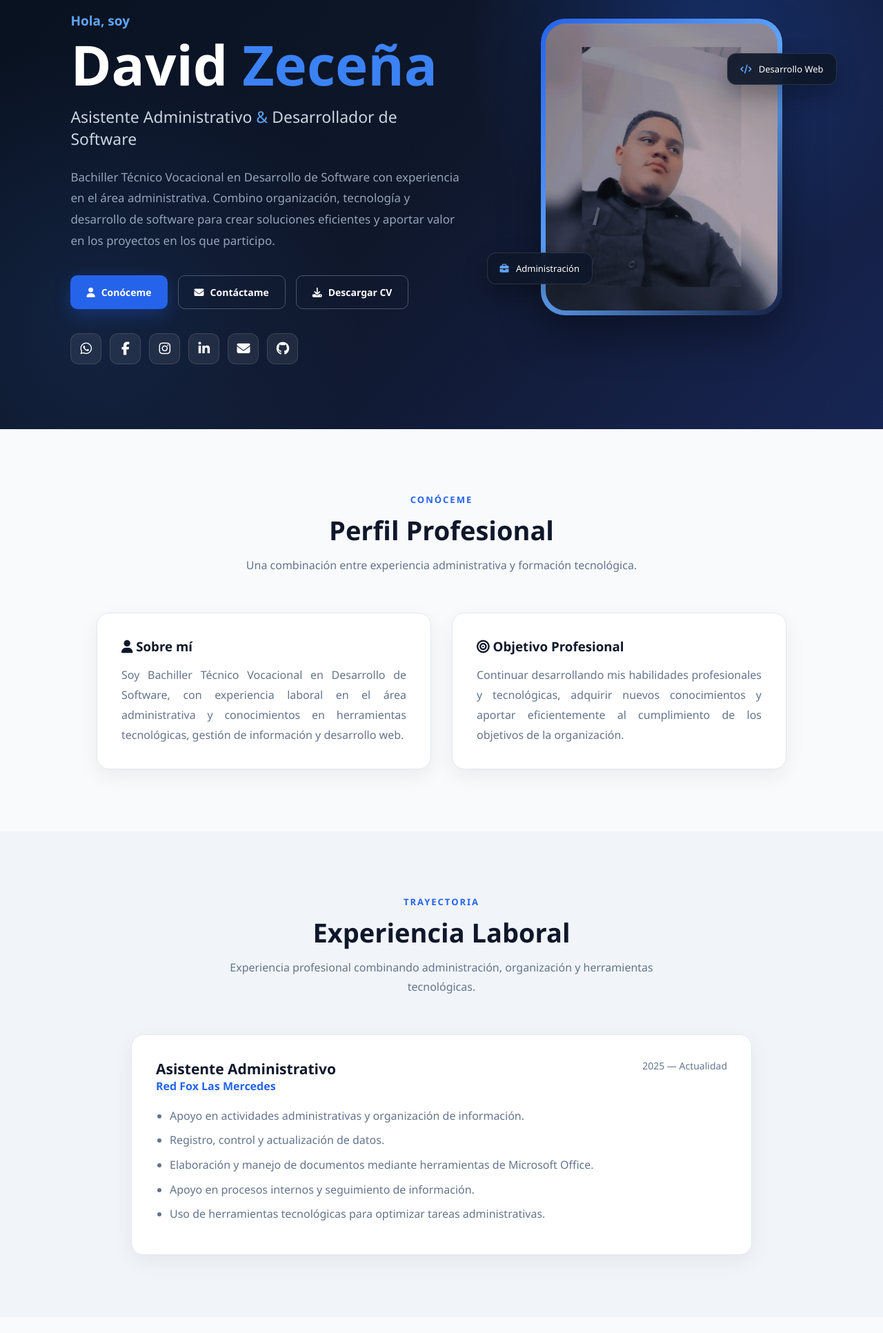
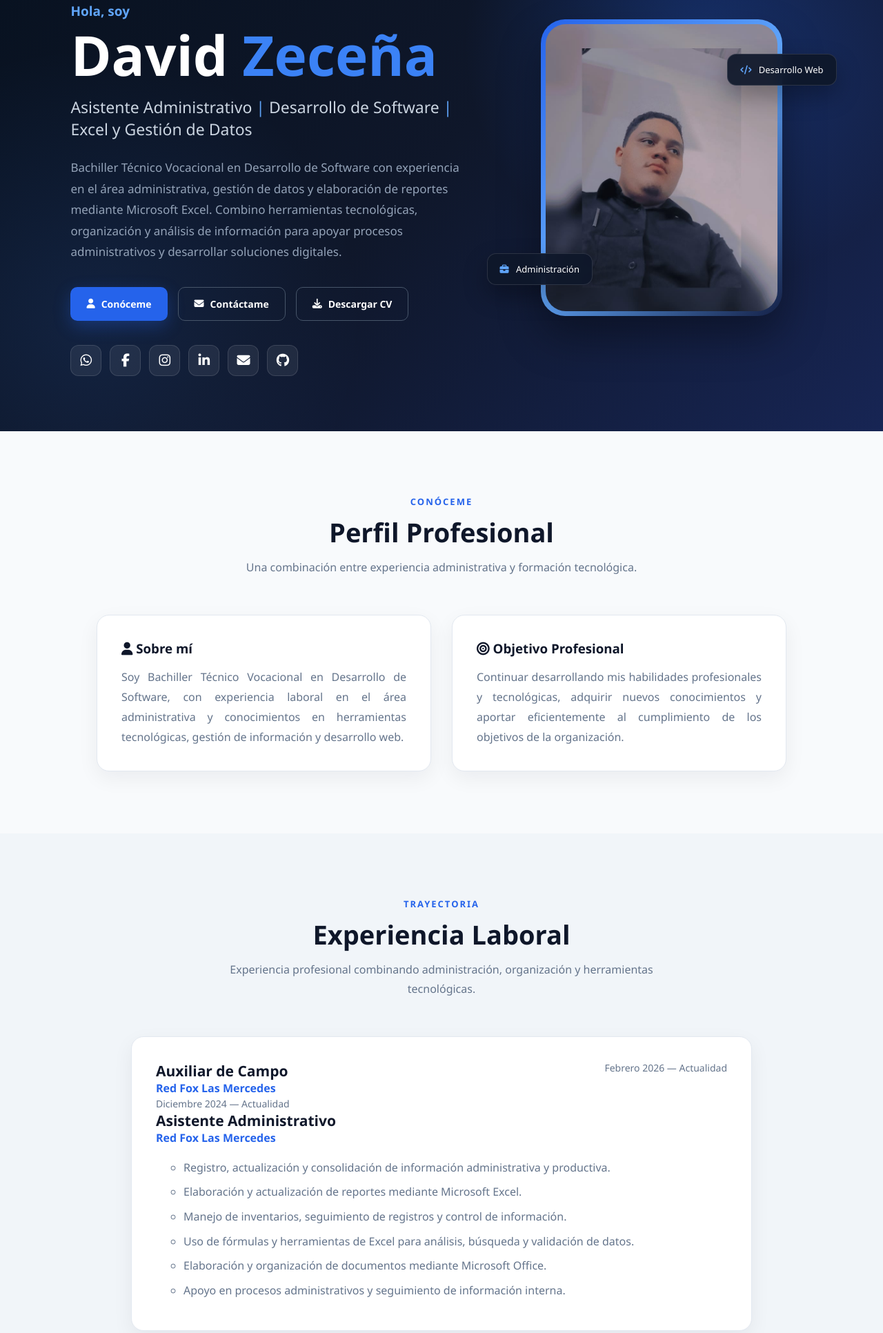
Before and after one commit to David8701xm/David8701xm.github.io, a plain HTML site: page index.html in a window 1280 px wide. Shown: the part 178-2110 px from the top of the page at 69% size. Drawn offline with Linux system fonts and the light colour scheme.

Commit message:
index.html

```diff
--- a/index.html
+++ b/index.html
@@ -5,20 +5,21 @@
     <meta name="viewport" content="width=device-width, initial-scale=1.0">
 
     <title>David Zeceña | Portafolio Profesional</title>
-<meta property="og:image"
-      content="https://david8701xm.github.io/portada-social.jpg">
-
-<meta property="og:image:secure_url"
-      content="https://david8701xm.github.io/portada-social.jpg">
-
-<meta property="og:image:type"
-      content="image/jpeg">
-
-<meta property="og:image:width"
-      content="1200">
-
-<meta property="og:image:height"
-      content="630">
+<meta name="description"
+content="Portafolio profesional de David Zeceña, Asistente Administrativo con formación en Desarrollo de Software, experiencia en Excel, gestión de datos y desarrollo web.">
+
+<meta property="og:title"
+content="David Zeceña | Portafolio Profesional">
+
+<meta property="og:description"
+content="Asistente Administrativo | Desarrollo de Software | Excel y Gestión de Datos">
+
+<meta property="og:url"
+content="https://david8701xm.github.io/">
+
+<meta property="og:type"
+content="website">
+
     <!-- ICONOS -->
     <link rel="stylesheet"
           href="https://cdnjs.cloudflare.com/ajax/libs/font-awesome/6.5.2/css/all.min.css">
@@ -1518,20 +1519,20 @@
 
         <h2>
     Asistente Administrativo
-            <span>&</span>
-            Desarrollador de Software
+    <span>|</span>
+    Desarrollo de Software
+    <span>|</span>
+    Excel y Gestión de Datos
 </h2>
 
 
       <p class="hero-descripcion">
-
     Bachiller Técnico Vocacional en Desarrollo de Software
-            con experiencia en el área administrativa.
-
-            Combino organización, tecnología y desarrollo de
-            software para crear soluciones eficientes y aportar
-            valor en los proyectos en los que participo.
-
+    con experiencia en el área administrativa, gestión de datos
+    y elaboración de reportes mediante Microsoft Excel.
+    Combino herramientas tecnológicas, organización y análisis
+    de información para apoyar procesos administrativos y
+    desarrollar soluciones digitales.
 </p>
 
 
@@ -1777,6 +1778,15 @@
             <div class="experiencia-header">
 
                 <div>
+ <h3>
+                        Auxiliar de Campo
+                    </h3>
+                    <p class="empresa">
+                        Red Fox Las Mercedes
+                    </p>
+  <span class="fecha">
+                  Diciembre 2024 — Actualidad
+                </span>
 
                     <h3>
                         Asistente Administrativo
@@ -1790,7 +1800,7 @@
 
 
                 <span class="fecha">
-                    2025 — Actualidad
+                    Febrero 2026 — Actualidad
                 </span>
 
             </div>
@@ -1798,30 +1808,39 @@
 
             <ul>
 
+             <ul>
+
     <li>
-                    Apoyo en actividades administrativas
-                    y organización de información.
+        Registro, actualización y consolidación de información
+        administrativa y productiva.
     </li>
 
     <li>
-                    Registro, control y actualización
-                    de datos.
+        Elaboración y actualización de reportes mediante
+        Microsoft Excel.
     </li>
 
     <li>
-                    Elaboración y manejo de documentos
-                    mediante herramientas de Microsoft Office.
+        Manejo de inventarios, seguimiento de registros
+        y control de información.
     </li>
 
     <li>
-                    Apoyo en procesos internos y seguimiento
-                    de información.
+        Uso de fórmulas y herramientas de Excel para
+        análisis, búsqueda y validación de datos.
     </li>
 
     <li>
-                    Uso de herramientas tecnológicas para
-                    optimizar tareas administrativas.
+        Elaboración y organización de documentos mediante
+        Microsoft Office.
     </li>
+
+    <li>
+        Apoyo en procesos administrativos y seguimiento
+        de información interna.
+    </li>
+
+</ul>
 
             </ul>
 
@@ -1910,8 +1929,9 @@
 </h3>
 
 <p>
-                Organización, análisis y manejo
-                de información administrativa.
+    Manejo de reportes, tablas, filtros, gráficos,
+    validación de datos, BUSCARX, SUMAR.SI,
+    SUMAR.SI.CONJUNTO y consolidación de información.
 </p>
 
         </div>
```
Lines whose indentation alone changed are shown as unchanged.
